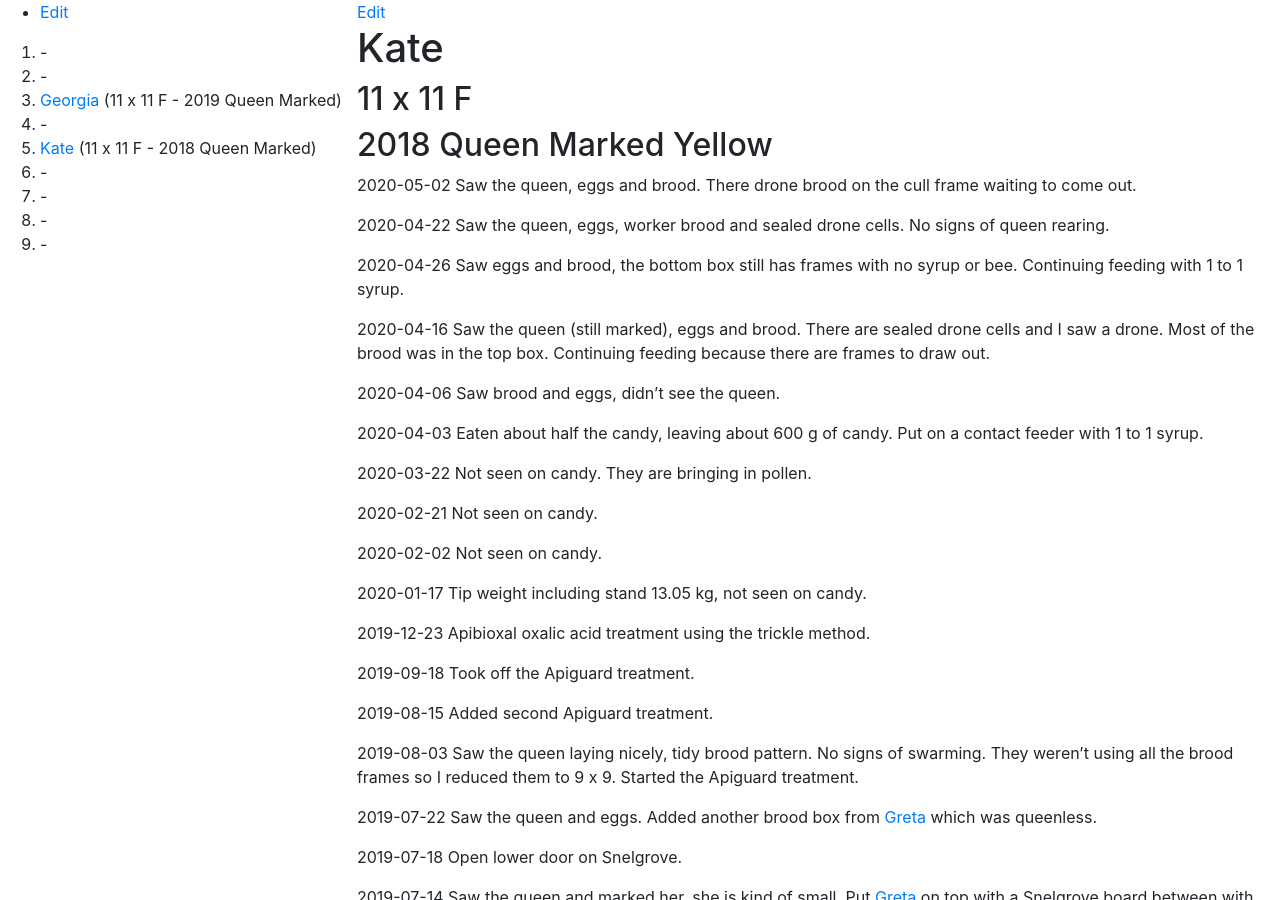
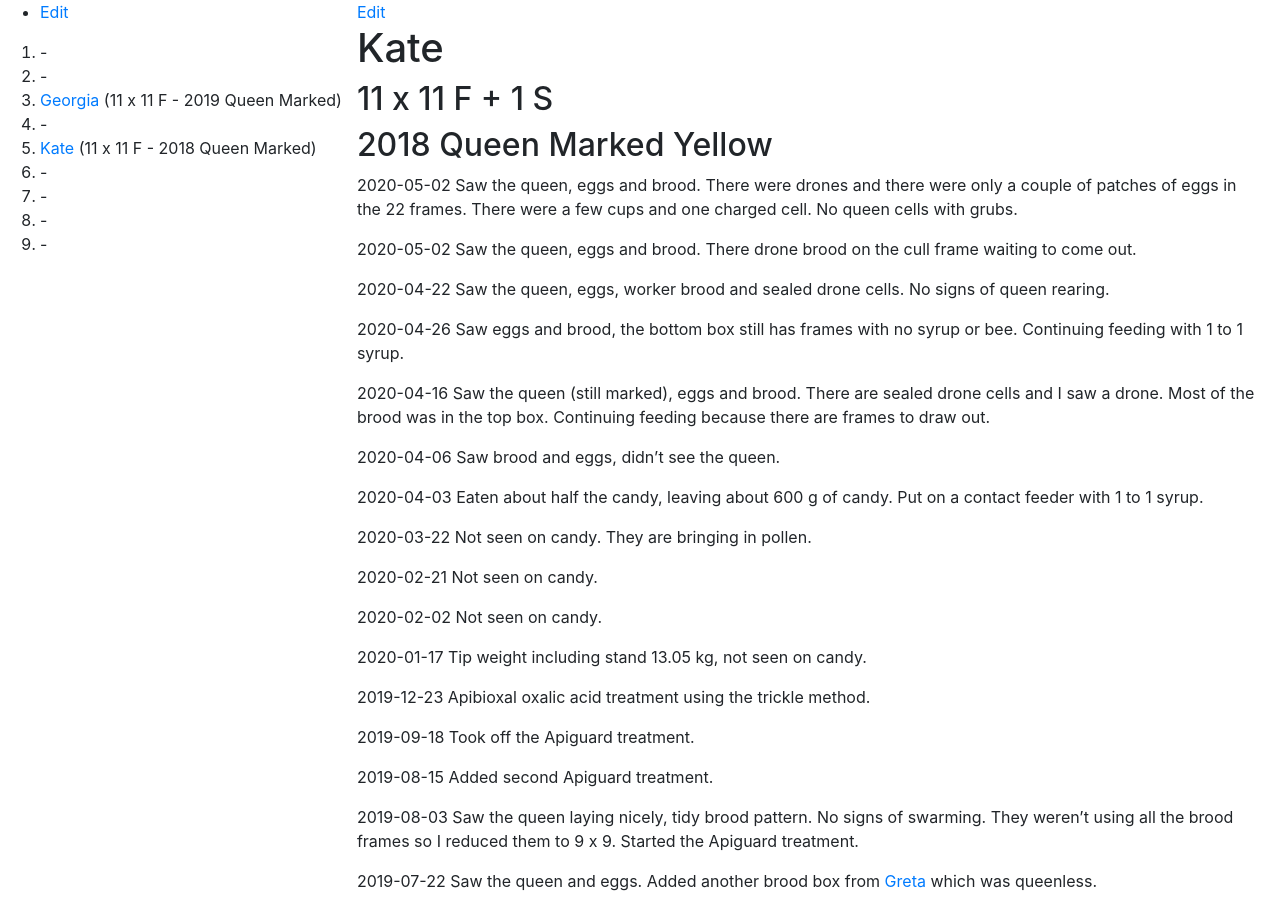
Before and after one commit to joejcollins/rhapsody-angel, a Jekyll site: the page built from queens/2018-kate.md, in a window 1280 px wide and 900 px high. Built offline with Jekyll 4.4.1, drawn with Linux system fonts in a browser that asks for light colours; our own code applies the rules of GitHub Pages for plain Markdown files.

Commit message:
Update 2018-kate.md

```diff
--- a/queens/2018-kate.md
+++ b/queens/2018-kate.md
@@ -1,6 +1,8 @@
 # Kate
-## 11 x 11 F
+## 11 x 11 F + 1 S
 ## 2018 Queen Marked Yellow
+
+2020-05-02 Saw the queen, eggs and brood. There were drones and there were only a couple of patches of eggs in the 22 frames.  There were a few cups and one charged cell.  No queen cells with grubs.
 
 2020-05-02 Saw the queen, eggs and brood. There drone brood on the cull frame waiting to come out.
 
```
